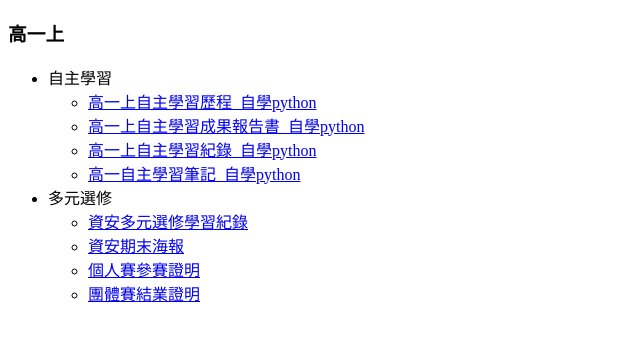
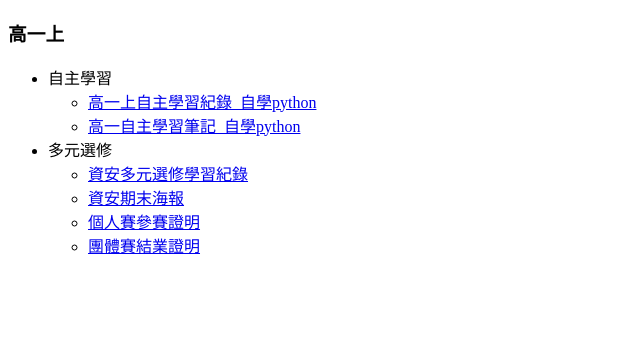
Before and after one commit to niehmini/learningprofile, a plain HTML site: page index.html in a window 1280 px wide. Shown: the part 70-410 px from the top of the page, without its empty margins (0-640 px from the left). Drawn offline with Linux system fonts and the light colour scheme.

Commit message:
deleted and add note

```diff
--- a/index.html
+++ b/index.html
@@ -12,16 +12,6 @@
     <ul>
         <li><a>自主學習</a></li>
             <ul>
-            <li>
-                <a href="自主學習/高一上自主學習歷程_自學python.pdf">
-                    高一上自主學習歷程_自學python
-                </a>
-            </li>
-            <li>
-                <a href="自主學習/高一上自主學習成果報告書_自學python.pdf">
-                    高一上自主學習成果報告書_自學python
-                </a>
-            </li>
             <li>
                 <a href="自主學習/高一上自主學習紀錄_自學python.pdf">
                     高一上自主學習紀錄_自學python
```
Also changed, not shown: 2 other files.
